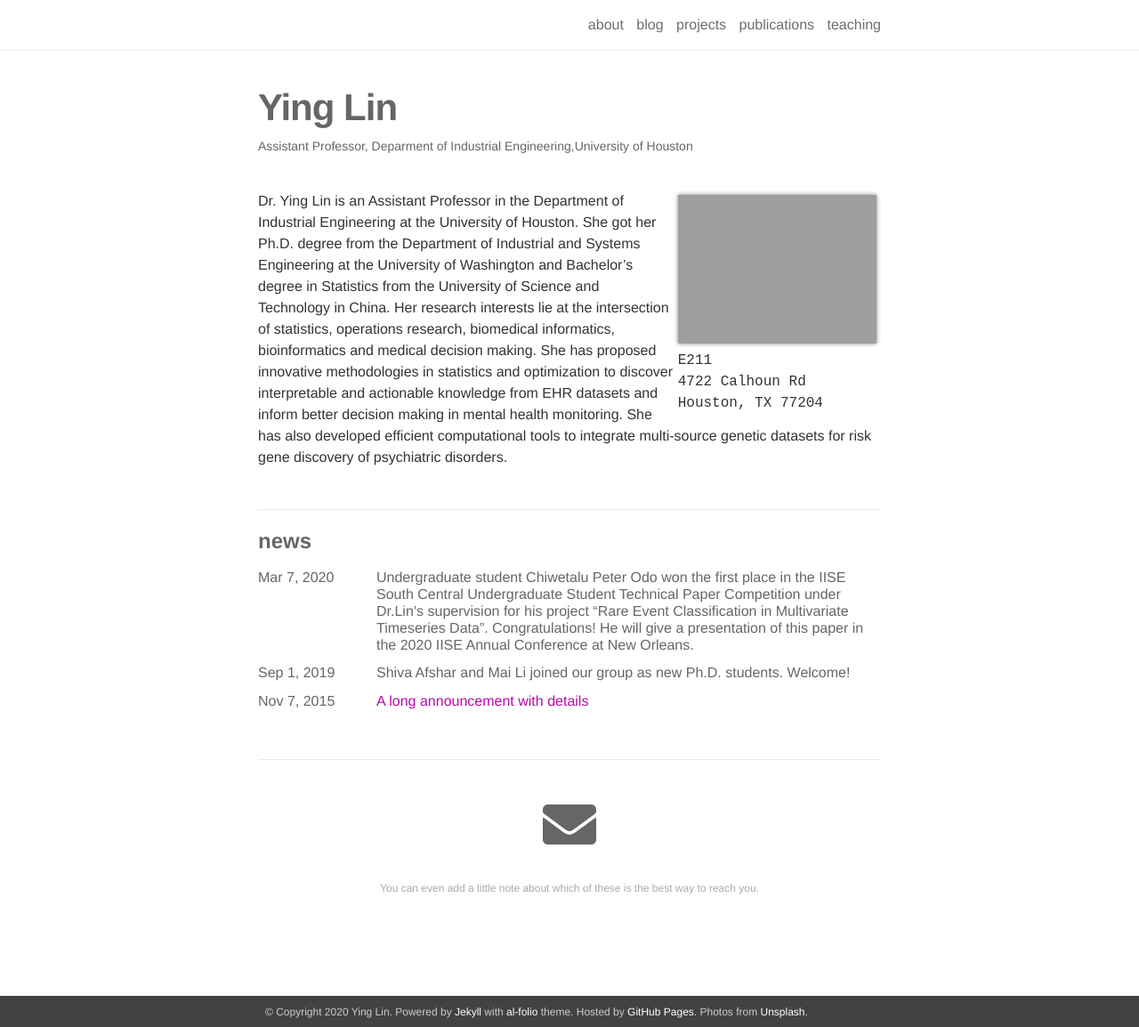
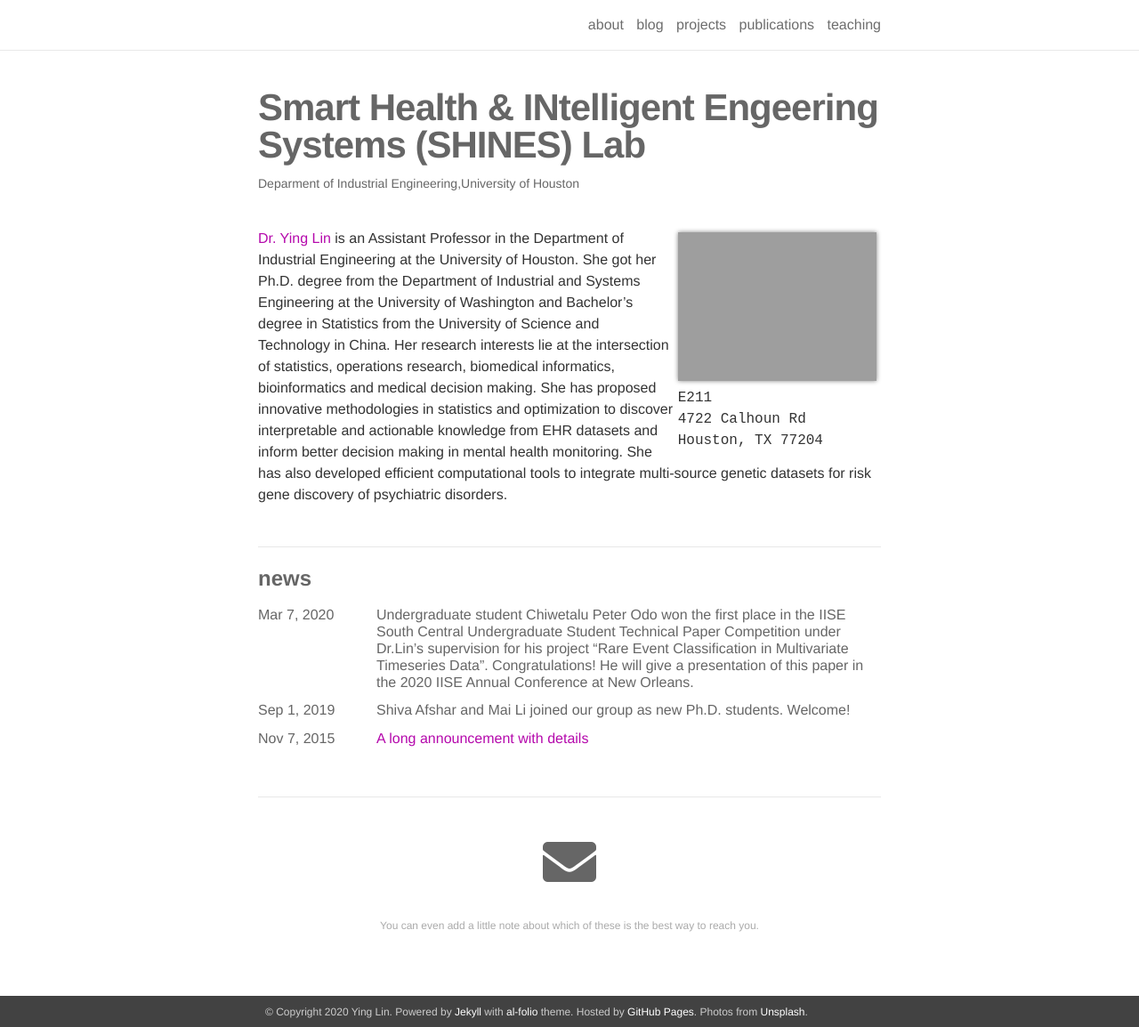
Before and after one commit to shines-lab/shines-lab.github.io, a Jekyll site: the page built from _pages/about.md, in a window 1280 px wide and 1154 px high. Shown: the whole window at 89% size. Built offline with Jekyll 4.4.1, drawn with Linux system fonts in a browser that asks for light colours; nearby versions of some CDN libraries.

Commit message:
Update about.md

```diff
--- a/_pages/about.md
+++ b/_pages/about.md
@@ -1,8 +1,8 @@
 ---
 layout: about
 permalink: /
-title: <strong>Ying Lin</strong>
-description: <a href="http://www.ie.uh.edu/faculty/lin">Assistant Professor</a>, <a href="http://www.ie.uh.edu">Deparment of Industrial Engineering</a>,<a href="http://www.uh.edu">University of Houston</a>
+title: <strong>Smart Health & INtelligent Engeering Systems (SHINES) Lab</strong>
+description: <a href="http://www.ie.uh.edu">Deparment of Industrial Engineering</a>,<a href="http://www.uh.edu">University of Houston</a>
 
 profile:
   align: right
@@ -16,4 +16,4 @@ news: true
 social: true
 ---
 
-Dr. Ying Lin is an Assistant Professor in the Department of Industrial Engineering at the University of Houston. She got her Ph.D. degree from the Department of Industrial and Systems Engineering at the University of Washington and Bachelor’s degree in Statistics from the University of Science and Technology in China. Her research interests lie at the intersection of statistics, operations research, biomedical informatics, bioinformatics and medical decision making. She has proposed innovative methodologies in statistics and optimization to discover interpretable and actionable knowledge from EHR datasets and inform better decision making in mental health monitoring. She has also developed efficient computational tools to integrate multi-source genetic datasets for risk gene discovery of psychiatric disorders.
+<a href="http://www.ie.uh.edu/faculty/lin">Dr. Ying Lin</a> is an Assistant Professor in the Department of Industrial Engineering at the University of Houston. She got her Ph.D. degree from the Department of Industrial and Systems Engineering at the University of Washington and Bachelor’s degree in Statistics from the University of Science and Technology in China. Her research interests lie at the intersection of statistics, operations research, biomedical informatics, bioinformatics and medical decision making. She has proposed innovative methodologies in statistics and optimization to discover interpretable and actionable knowledge from EHR datasets and inform better decision making in mental health monitoring. She has also developed efficient computational tools to integrate multi-source genetic datasets for risk gene discovery of psychiatric disorders.
```
